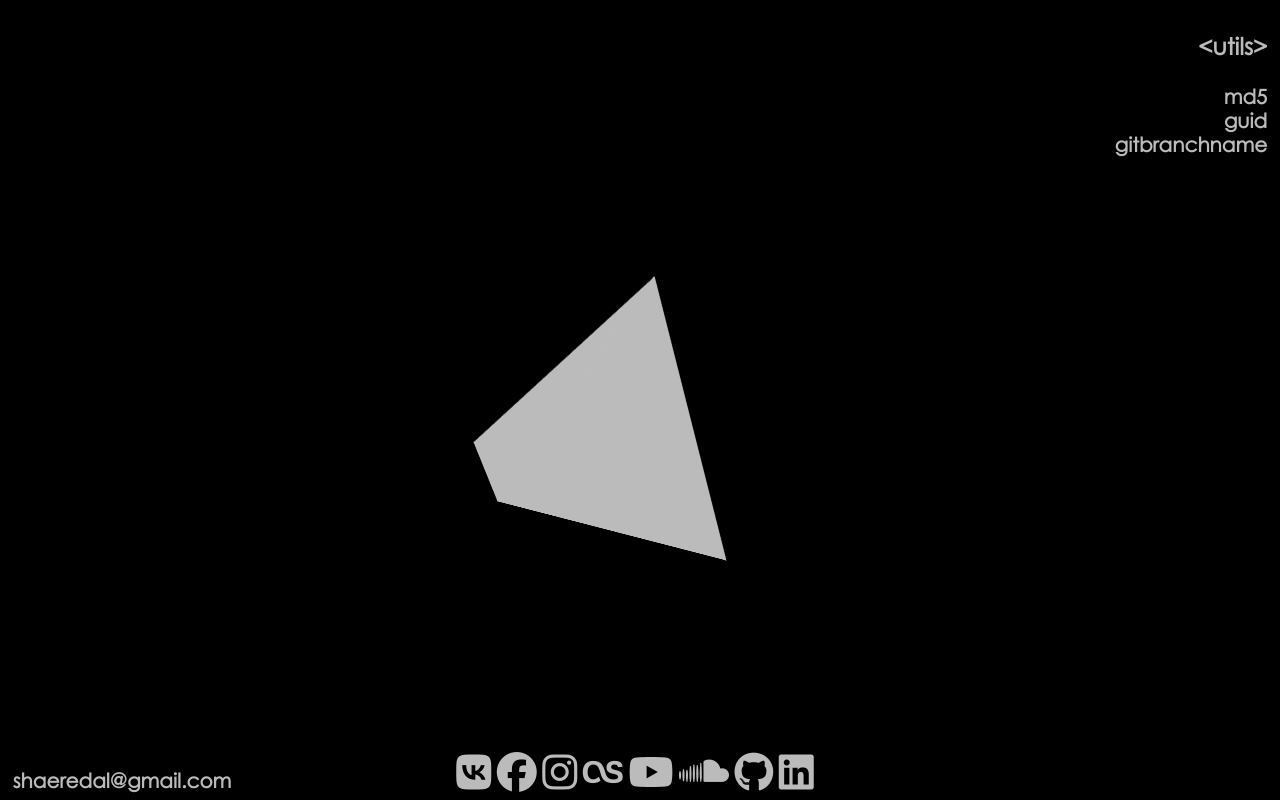
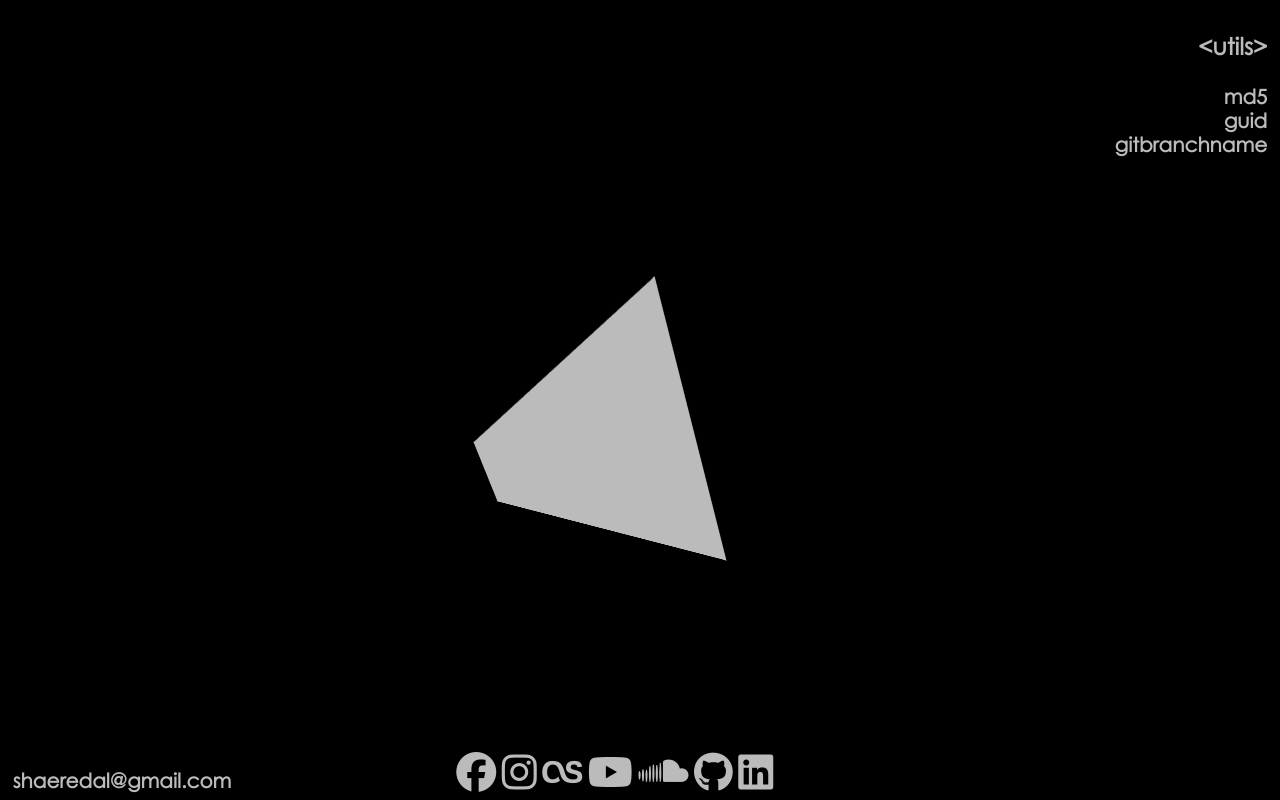
Before and after one commit to dd221x0/dd221x0.github.io, a plain HTML site: page index.html in a window 1280 px wide. Drawn offline with Linux system fonts and the light colour scheme.

Commit message:
Delete VK link

```diff
--- a/index.html
+++ b/index.html
@@ -39,9 +39,6 @@
 		</div>
 
 		<div id="social">
-			<a href="https://vk.com/shaeredal" target="_blank">
-				<i class="fab fa-vk fa-2x"></i>
-			</a>
 			<a href="https://www.facebook.com/profile.php?id=100008378163303" target="_blank">
 				<i class="fab fa-facebook fa-2x"></i>
 			</a>
```
